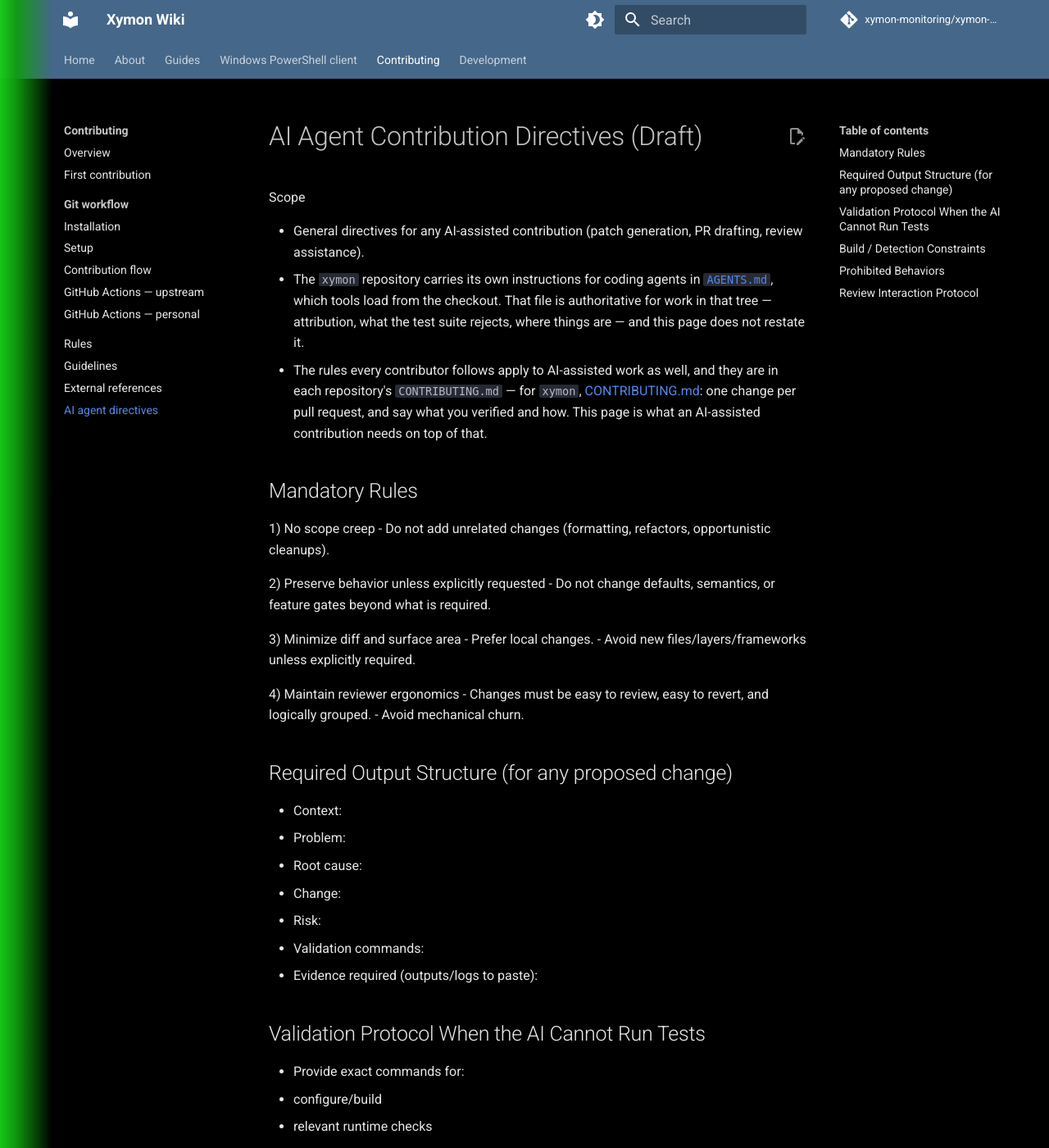
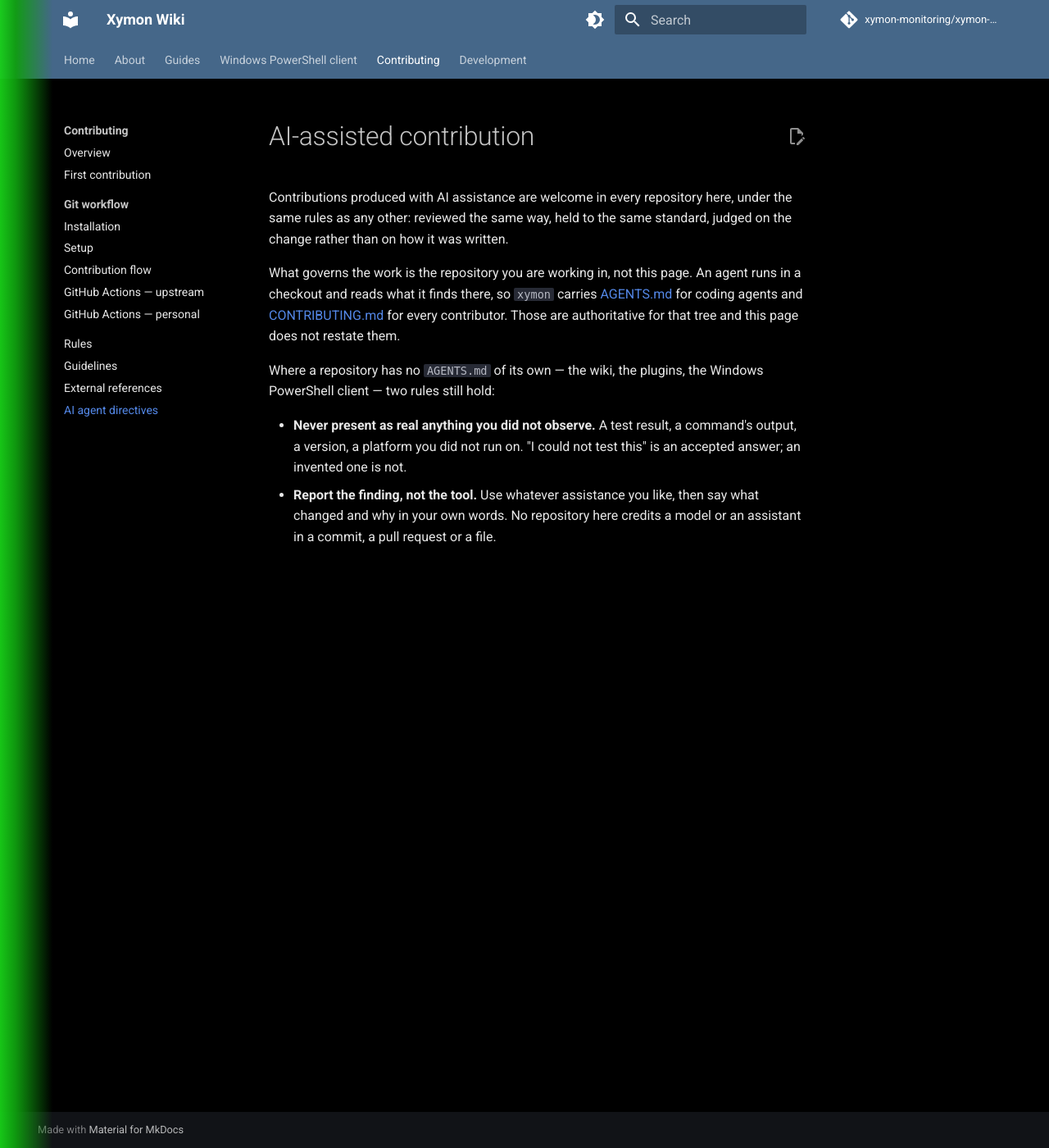
Before and after one commit to xymon-monitoring/xymon-wiki, an MkDocs documentation site: the page built from docs/contributing/ai-agent-contribution-directives.md, in a window 1280 px wide and 1400 px high. Shown: the whole window at 82% size. Built offline with MkDocs 1.6.1 and Material for MkDocs 9.7.7, drawn with Linux system fonts in a browser that asks for light colours; comment, search, counter and statistics services are not loaded; some of the changed text lies outside the part shown.

Commit message:
contributing: leave this page only what no repository can carry
An agent runs in a checkout and reads what it finds there. Rules for agents
working on xymon therefore have to be in that tree -- which is what AGENTS.md is
for -- and a page here reaches nobody it is written for. Most of what was on this
one was not agent-specific in any case: scope creep, minimal diffs, applying
review feedback and a pull request template are contributor rules, already
stated in xymon's CONTRIBUTING.md and in its words, not this page's.

Two rules genuinely apply across the organisation, and they stay, because the
wiki, the plugins and the Windows PowerShell client have no AGENTS.md of their
own: never present unobserved results as real, and report what you found rather
than what tool found it.

Dropping the template also removes the last of three competing prescriptions for
a pull request body.

```diff
--- a/docs/contributing/ai-agent-contribution-directives.md
+++ b/docs/contributing/ai-agent-contribution-directives.md
@@ -1,74 +1,23 @@
-# AI Agent Contribution Directives (Draft)
+# AI-assisted contribution
 
-Scope
+Contributions produced with AI assistance are welcome in every repository here,
+under the same rules as any other: reviewed the same way, held to the same
+standard, judged on the change rather than on how it was written.
 
-- General directives for any AI-assisted contribution (patch generation, PR drafting, review assistance).
-- The `xymon` repository carries its own instructions for coding agents in
-  [`AGENTS.md`](https://github.com/xymon-monitoring/xymon/blob/main/AGENTS.md),
-  which tools load from the checkout. That file is authoritative for work in
-  that tree — attribution, what the test suite rejects, where things are — and
-  this page does not restate it.
-- The rules every contributor follows apply to AI-assisted work as well, and
-  they are in each repository's `CONTRIBUTING.md` — for `xymon`,
-  [CONTRIBUTING.md](https://github.com/xymon-monitoring/xymon/blob/main/CONTRIBUTING.md):
-  one change per pull request, and say what you verified and how. This page is
-  what an AI-assisted contribution needs on top of that.
+What governs the work is the repository you are working in, not this page. An
+agent runs in a checkout and reads what it finds there, so `xymon` carries
+[AGENTS.md](https://github.com/xymon-monitoring/xymon/blob/main/AGENTS.md) for
+coding agents and
+[CONTRIBUTING.md](https://github.com/xymon-monitoring/xymon/blob/main/CONTRIBUTING.md)
+for every contributor. Those are authoritative for that tree and this page does
+not restate them.
 
-## Mandatory Rules
+Where a repository has no `AGENTS.md` of its own — the wiki, the plugins, the
+Windows PowerShell client — two rules still hold:
 
-1) No scope creep
-- Do not add unrelated changes (formatting, refactors, opportunistic cleanups).
-
-2) Preserve behavior unless explicitly requested
-- Do not change defaults, semantics, or feature gates beyond what is required.
-
-3) Minimize diff and surface area
-- Prefer local changes.
-- Avoid new files/layers/frameworks unless explicitly required.
-
-4) Maintain reviewer ergonomics
-- Changes must be easy to review, easy to revert, and logically grouped.
-- Avoid mechanical churn.
-
-## Required Output Structure (for any proposed change)
-
-- Context:
-- Problem:
-- Root cause:
-- Change:
-- Risk:
-- Validation commands:
-- Evidence required (outputs/logs to paste):
-
-## Validation Protocol When the AI Cannot Run Tests
-
-- Provide exact commands for:
-  - configure/build
-  - relevant runtime checks
-- Request concrete artifacts:
-  - configure output excerpt
-  - build output tail (or error)
-  - OS/compiler/dependency versions
-  - runtime log lines demonstrating behavior
-
-## Build / Detection Constraints
-
-If proposing any detection change, the AI must specify:
-
-- detection criteria and ordering
-- flag/macro names produced
-- where those flags are consumed
-- how consistency is ensured (headers/cflags/libs/call sites)
-
-## Prohibited Behaviors
-
-- Inventing test results, environment details, or tool outputs.
-- Quietly changing behavior without explicit request.
-- Introducing a new compatibility layer because it "feels cleaner".
-- Large stylistic rewrites that increase diff noise.
-
-## Review Interaction Protocol
-
-- Apply maintainer feedback with minimal churn.
-- Do not introduce additional improvements in the same review iteration.
-- If the approach is rejected, stop and propose the smallest alternative.
+- **Never present as real anything you did not observe.** A test result, a
+  command's output, a version, a platform you did not run on. "I could not test
+  this" is an accepted answer; an invented one is not.
+- **Report the finding, not the tool.** Use whatever assistance you like, then
+  say what changed and why in your own words. No repository here credits a model
+  or an assistant in a commit, a pull request or a file.
```
